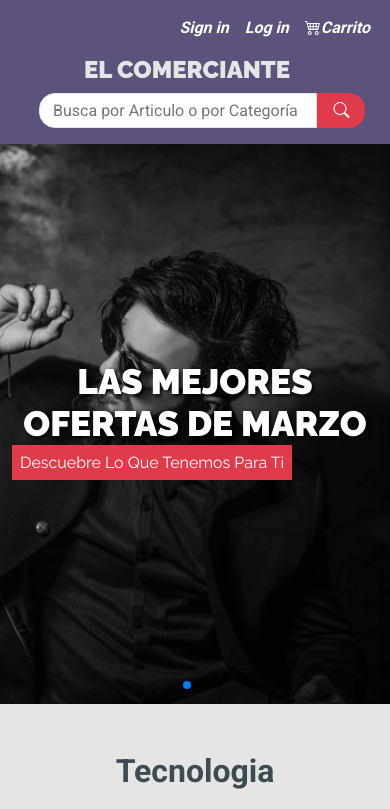
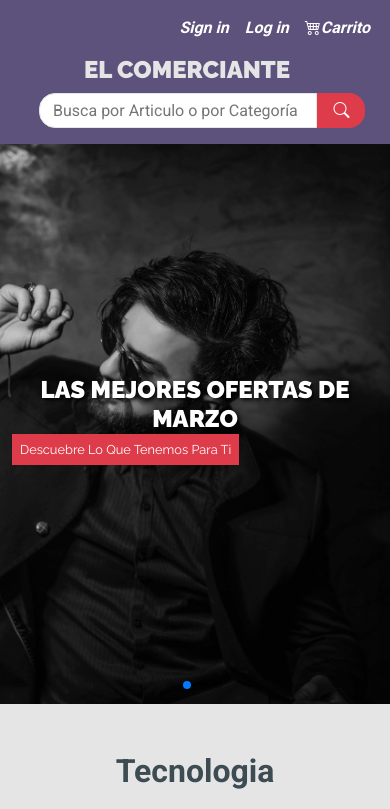
Before and after one commit to ChrisHuila/comercio-react, a React (Vite) app: page / in a window 390 px wide. Shown: the top 809 px of the page. Built offline with nearby package versions, Linux system fonts and the light colour scheme.

Commit message:
tipo de letra en banner responsive

```diff
--- a/src/styles/index.css
+++ b/src/styles/index.css
@@ -158,7 +158,7 @@ body {
     color: var(--blanco);
     font-family: var(--headingFont);
     font-weight: 700;
-    font-size: 2.2rem;
+    font-size: 1.5rem;
     text-transform: uppercase;
     text-shadow: 2px 2px 4px #000000;
     display: flex;
@@ -168,11 +168,19 @@ body {
 }
 .portada-header span {
     background-color: #DE3C4B;
-    font-size: 1rem;
+    font-size: .8rem;
     text-shadow: initial;
     font-weight: 400;
     text-transform: capitalize;
     padding: .5rem ;
+}
+@media (min-width: 768px) {
+    .portada-header{
+        font-size: 2.2rem;
+    }
+    .portada-header span{
+        font-size: 1rem;
+    }
 }
 /*------------------------------------- CATEGORIAS---------------------------- */
 .categoria-header{
```
